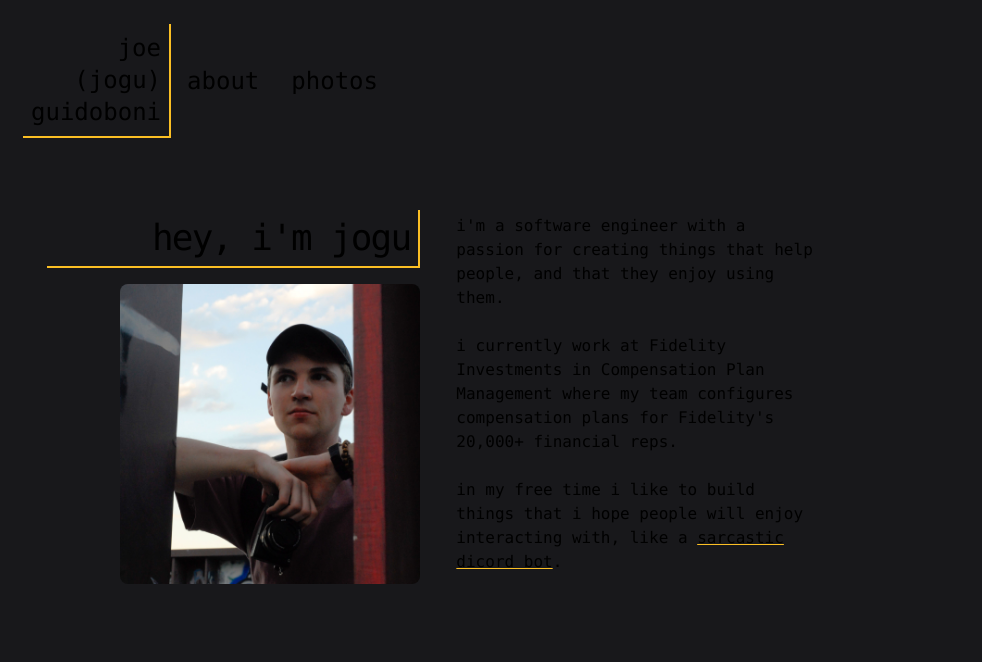
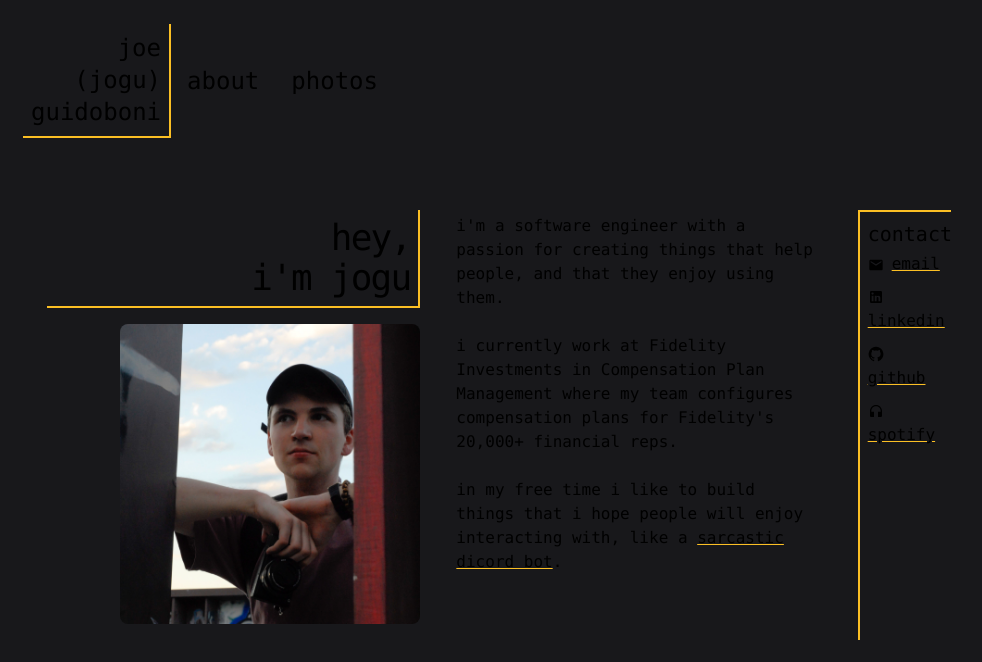
Before and after one commit to JoeGuidoboni/jogu.dev, a Next.js app: page / in a window 1280 px wide. Shown: the top 662 px of the page, without its empty margins (1-983 px from the left). Built offline with nearby package versions, Linux system fonts and the light colour scheme.

Commit message:
updated styling

```diff
--- a/src/app/gallery/page.tsx
+++ b/src/app/gallery/page.tsx
@@ -15,17 +15,17 @@ export default function Gallery() {
   // const [open, setOpen] = useState(false);
   // const [image, setImage] = useState("false");
 
-
   return (
     <main className="bg-zinc-900 pb-32 font-mono">
       <NavBar></NavBar>
       <div className="w-full h-full flex items-center justify-center">
         <div className="max-w-5xl">
-          <div className="py-6">
+          <div className="border-amber-400 border-r-2 border-b-2 p-2 text-right">
             Some memories.
-            <br/>
-            I got into film photography some time in college and bring my Canon AE-1 with me any time I travel
+            <br />I got into film photography some time in college and bring my
+            Canon AE-1 with me any time I travel
           </div>
+          <div className="p-6">
             <ImageList variant="masonry" cols={3} gap={10}>
               {Film.map((item) => (
                 <ImageListItem key={item.img}>
@@ -44,6 +44,7 @@ export default function Gallery() {
           </Modal> */}
           </div>
         </div>
+      </div>
     </main>
   );
 }
--- a/src/app/page.tsx
+++ b/src/app/page.tsx
@@ -1,4 +1,5 @@
 import NavBar from "@/components/navbar";
+import { Email, GitHub, Headphones, LinkedIn } from "@mui/icons-material";
 import Image from "next/image";
 
 export default function Home() {
@@ -9,7 +10,9 @@ export default function Home() {
         <div className="basis-1/3">
           <div className="flex-1 font-medium text-4xl tracking-tighter text-right p-4">
             <div className="border-amber-400 border-r-2 border-b-2 p-2">
-            hey, i&apos;m jogu
+              hey,
+              <br></br>
+              i&apos;m jogu
             </div>
 
             <div className="flex justify-end py-4">
@@ -18,7 +21,6 @@ export default function Home() {
                 width={300}
                 height={300}
                 alt="there's supposed to be a picture of me here"
-              objectPosition="right"
                 className="object-cover rounded-lg"
               />
             </div>
@@ -28,29 +30,51 @@ export default function Home() {
           i&apos;m a software engineer with a passion for creating things that
           help people, and that they enjoy using them.
           <br></br>
-          <br></br>
-          i currently work at Fidelity Investments in Compensation Plan Management where my team configures compensation plans for Fidelity&apos;s 20,000+ financial reps.
+          <br></br>i currently work at Fidelity Investments in Compensation Plan
+          Management where my team configures compensation plans for
+          Fidelity&apos;s 20,000+ financial reps.
           <br></br>
           <br></br>
-          in my free time i like to build things that i hope people will enjoy interacting with, like a{" "}
+          in my free time i like to build things that i hope people will enjoy
+          interacting with, like a{" "}
           <a
             className="underline decoration-amber-400"
             href="https://github.com/JoeGuidoboni/umami"
           >
             sarcastic dicord bot
-          </a>{"."}
+          </a>
+          {"."}
         </div>
         <div className="basis-1/3 p-4">
-          {/* <div className="">
-            contact
-          </div>
+          <div className="w-1/4 h-full border-amber-400 border-t-2 border-l-2 p-2">
+            <div className="text-xl">contact</div>
             <ul>
-            <li>
-              <a>
+              <li className="py-1">
+                <a href="mailto:joe.guidoboni@gmail.com" className="underline decoration-amber-400">
+                  <Email className="pr-2" />
                   email
                 </a>
               </li>
-          </ul> */}
+              <li className="py-1">
+                <a href="https://www.linkedin.com/in/joe-guidoboni/" className="underline decoration-amber-400">
+                  <LinkedIn className="pr-2" />
+                  linkedin
+                </a>
+              </li>
+              <li className="py-1">
+                <a href="https://github.com/JoeGuidoboni" className="underline decoration-amber-400">
+                  <GitHub className="pr-2" />
+                  github
+                </a>
+              </li>
+              <li className="py-1">
+                <a href="https://open.spotify.com/user/jofusgweedabownee" className="underline decoration-amber-400">
+                  <Headphones className="pr-2" />
+                  spotify
+                </a>
+              </li>
+            </ul>
+          </div>
         </div>
       </div>
     </main>
```
Lines whose indentation alone changed are shown as unchanged.
